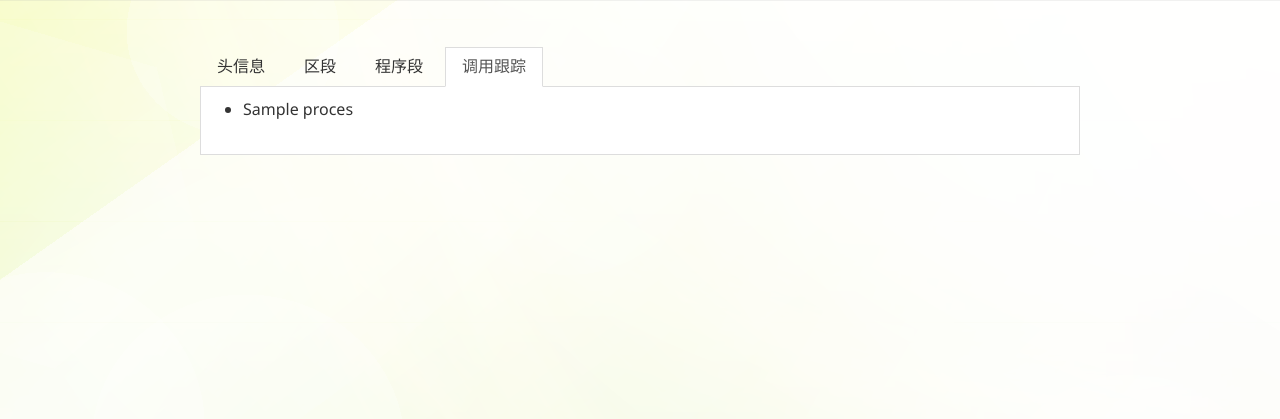
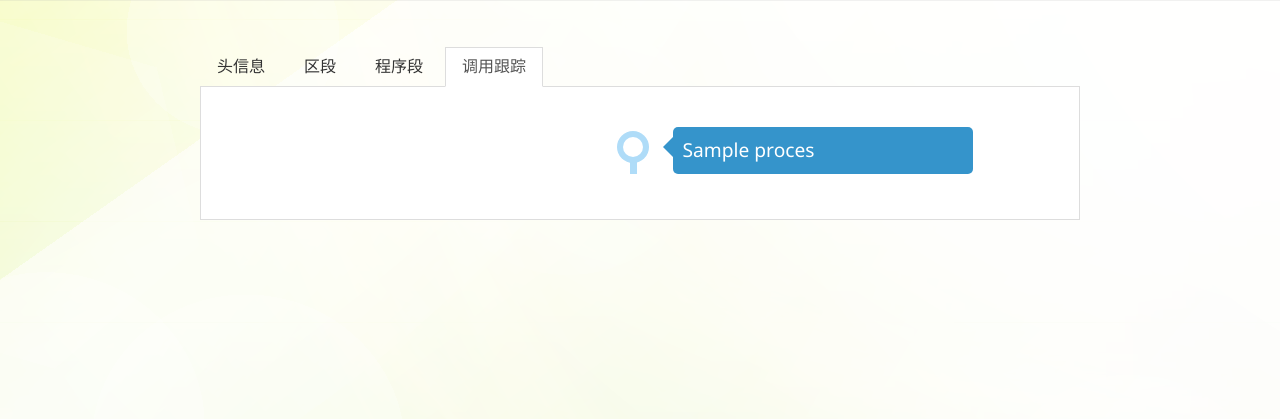
Before and after one commit to qq53/trace, a Flask app: template templates/inf.html in a window 1280 px wide, after a click on "调用跟踪". Shown: the part 81-500 px from the top of the page. Run offline with Flask 2, Linux system fonts and the light colour scheme; the template is opened without the code that fills it: most values are stand-ins (such as "Sample title", 1, 10 or a date in 2020).

Commit message:
timeline

```diff
--- a/static/css/inf.css
+++ b/static/css/inf.css
@@ -19,3 +19,76 @@ table tr:first-child th{
 .am-tabs-bd{
 	background: white;
 }
+
+.times {
+	margin: 30px 0 0 0;
+	list-style: none;
+	position: relative;
+}
+
+.times:before{
+	content: '';
+	position: absolute;
+	top: 10px;
+	bottom: 0;
+	width: 7px;
+	background: #afdcf8;
+	left: 50%;
+	margin-left: -10px;
+}
+
+.times > li{
+	position: relative;
+}
+
+.times > li:nth-child(even) > .text{
+	margin-left: 7% !important;
+	text-align: right;
+}
+
+.times > li  > .text{
+	margin: 0 0 30px 52%;
+	background: #3594cb;
+	color: #fff;
+	padding: 10px;
+	font-size: 1.2em;
+	font-weight: 300;
+	line-height: 1.4;
+	position: relative;
+	border-radius: 5px;
+	width: 300px;
+}
+
+.times > li > .text:after{
+	border: solid transparent;
+	content: " ";
+	height: 0;
+	width: 0;
+	position: absolute;
+	pointer-events: none;
+	border-width: 10px;
+	top: 10px;
+}
+
+.times > li:nth-child(odd) > .text:after{
+	right: 100%;
+	border-right-color: #3594cb;
+}
+
+.times > li:nth-child(even) > .text:after{
+	left: 100%;
+	border-left-color: #3594cb;
+}
+
+.times > li  > .icon{
+	width: 20px;
+	height: 20px;
+	position: absolute;
+	background: #fff;
+	border-radius: 50%;
+	box-shadow: 0 0 0 6px #afdcf8;
+	text-align: center;
+	left: 50%;
+	top: 0;
+	margin: 10px 0 0 -33px;
+}
--- a/templates/inf.html
+++ b/templates/inf.html
@@ -124,11 +124,15 @@
 					</table>
 				</div>
 				<div class="am-tab-panel" id="tab4">
-					<ul>
+					<ul class="times">
 					{% for i in process %}
-						<li>{{ i }}</li>
+						<li>
+							<div class="icon"></div>
+							<div class="text">{{  i  }}</div>
+						</li>
 					{% endfor %}
 					</ul>
+				</div>
 				</div>
 			</div>
 		</div>
```
